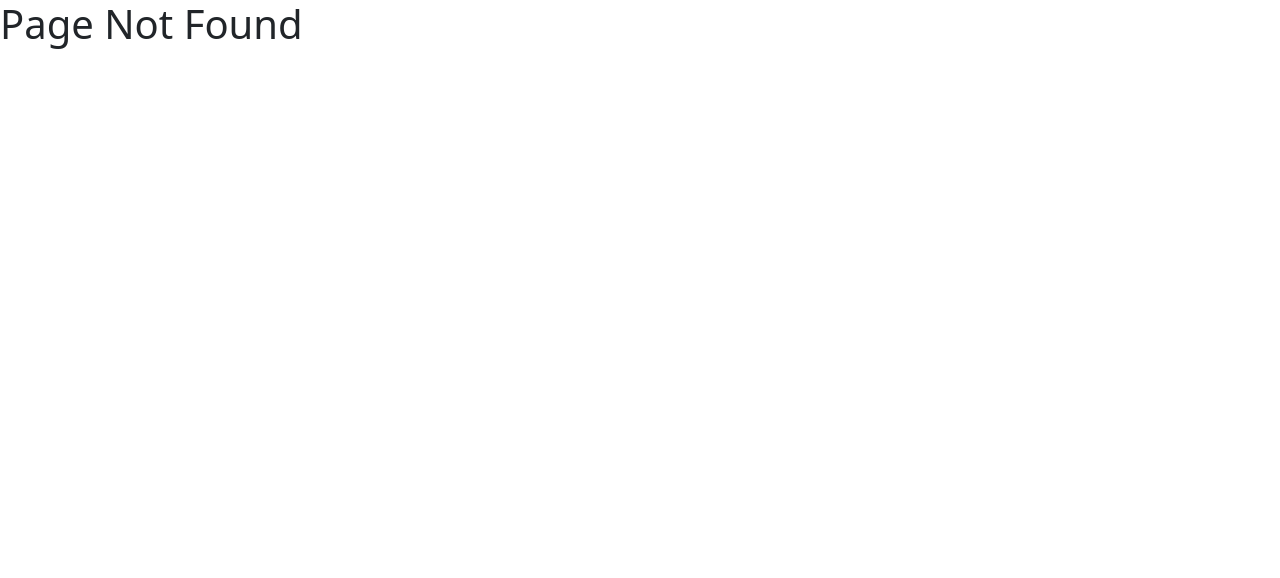
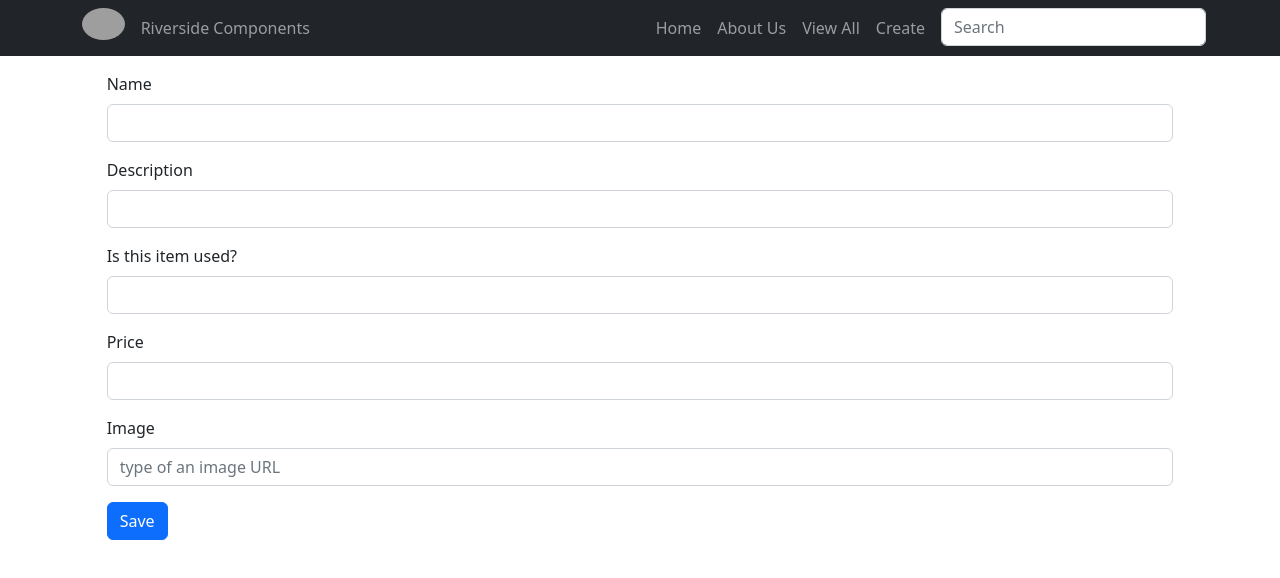
Before and after one commit to njnickjackson/react-shop-portal, a React (Create React App) app: page /add in a window 1280 px wide. Before the commit this address had no page. Shown: the top 578 px of the page. Built offline with nearby package versions, Linux system fonts and the light colour scheme; data requests are answered from the project's data file; grey boxes are pictures that could not be loaded.

Commit message:
shop styling complete

```diff
--- a/src/App.js
+++ b/src/App.js
@@ -2,6 +2,7 @@ import React from 'react';
 import Home from './Home';
 import About from './About';
 import ViewAll from './ViewAll';
+import NewProduct from './NewProduct';
 import { BrowserRouter, Routes, Route } from 'react-router-dom';
 import SampleItems from './SampleItems';
 
@@ -13,6 +14,7 @@ function App() {
           <Route index element={<SampleItems />}/>
           <Route path="/about" element={<About />} />
           <Route path="/products" element={<ViewAll />} />
+          <Route path="/add" element={<NewProduct />} />
         </Route>
         <Route path="*" element={<h1>Page Not Found</h1>} />
       </Routes>
--- a/src/Home.js
+++ b/src/Home.js
@@ -15,7 +15,7 @@ function Home() {
               <Link to="/" className="nav-link">Home</Link>
               <Link to="/about" className="nav-link">About Us</Link>
               <Link to="/products" className="nav-link">View All</Link>
-              <Link to="/" className="nav-link">Create</Link>
+              <Link to="/add" className="nav-link">Create</Link>
               <Form>
                   <Form.Control
                     type="search"
--- /dev/null
+++ b/src/NewProduct.js
@@ -0,0 +1,76 @@
+import { useState, useContext, useEffect } from 'react'
+import Form from 'react-bootstrap/Form'
+import Button from 'react-bootstrap/Button'
+import { useNavigate, useParams } from "react-router-dom";
+import { ProductContext } from './ProductContext'
+
+function NewProduct() {
+  let params = useParams()
+  let [ product, setProduct ] = useState({
+    id: params.productId,
+    productName: "",
+    description: "",
+    price: "",
+  })
+
+  let { getProduct, updateProduct, addProduct } = useContext(ProductContext)
+  let navigate = useNavigate()
+  let { id, productName, description, price } = product
+
+  useEffect(() => {
+    if (id === undefined) return
+    async function fetch() {
+      await getProduct(id)
+        .then((product) => setProduct(product))
+    }
+    fetch()
+  }, [id, getProduct])
+
+  function handleChange(event) {
+    setProduct((preValue) => {
+      return { ...preValue, [event.target.name]: event.target.value }})
+  }
+
+  function addOrUpdate() {
+    if (id === undefined) {
+      return addProduct(product)
+    } else {
+      return updateProduct(product)
+    }
+  }
+
+  function handleSubmit(event) {
+    event.preventDefault()
+    addOrUpdate().then((product) =>
+        navigate(`/products/${product.id}`)
+      )
+  }
+
+  return (
+    <Form onSubmit={handleSubmit}>
+      <Form.Group className="mb-3" >
+        <Form.Label>Name</Form.Label>
+        <Form.Control type="text" name="productName" value={productName} onChange={handleChange} />
+      </Form.Group>
+      <Form.Group className="mb-3" >
+        <Form.Label>Description</Form.Label>
+        <Form.Control type="text" name="description" value={description} onChange={handleChange} />
+      </Form.Group>
+      <Form.Group className="mb-3" >
+        <Form.Label>Is this item used?</Form.Label>
+        <Form.Control type="text" name="price" value={price} onChange={handleChange} />
+      </Form.Group>
+      <Form.Group className="mb-3" >
+        <Form.Label>Price</Form.Label>
+        <Form.Control type="text" name="price" value={price} onChange={handleChange} />
+      </Form.Group>
+      <Form.Group className="mb-3" >
+        <Form.Label>Image</Form.Label>
+        <Form.Control type="text" name="price" value={price} onChange={handleChange} placeholder="type of an image URL"/>
+      </Form.Group>
+      <Button type="submit">Save</Button>
+    </Form>
+  )
+}
+
+export default NewProduct
```
